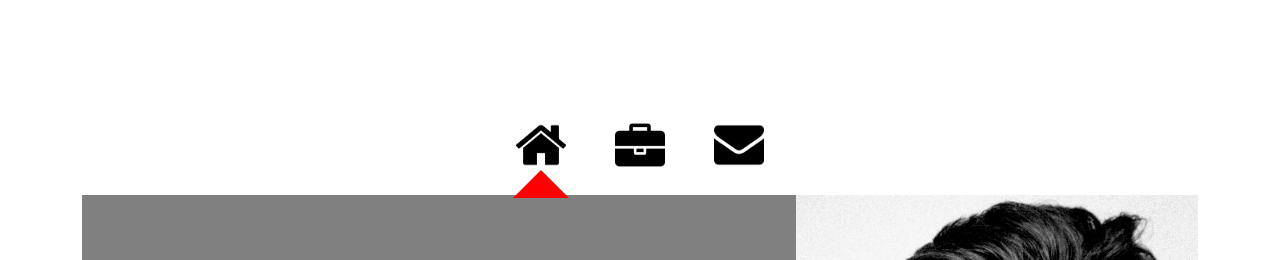
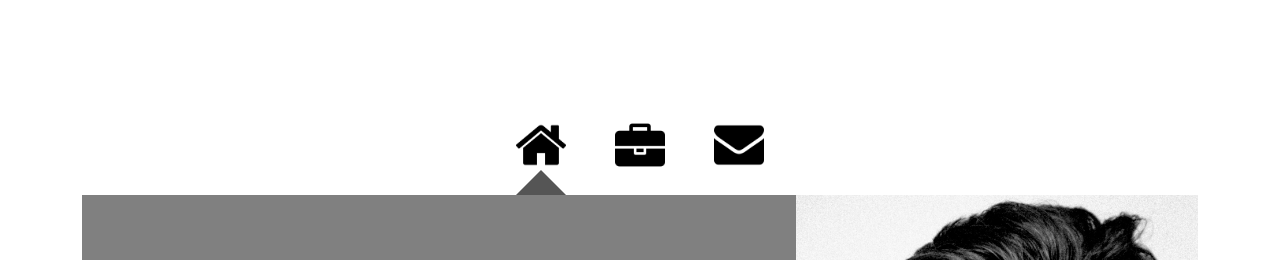
Before and after one commit to Adrian-Kosnik/personal-portfolio, a React (Create React App) app: page / in a window 1280 px wide. Shown: the top 260 px of the page. Built offline with nearby package versions, Linux system fonts and the light colour scheme.

Commit message:
fixed the pointer grow using transform scaleY, need to make sure it shrinks back down before page changes

```diff
--- a/src/App.css
+++ b/src/App.css
@@ -104,32 +104,25 @@
 #pointer {
   width: 0;
   height: 0;
-  /* border-left: 25px solid transparent;
-  border-right: 25px solid transparent;
-  border-bottom: 28px solid #555; */
-
-  border: 28px solid transparent;
-  border-top: 0px;
-  border-bottom: 28px solid red;
-
-  /* transition: .5s .5s, transform .5s;
-  left: 0;
-  transform: scaleY(0); */
-
-  opacity: 1;
-  transition: opacity 0.5s ease-out, border-bottom 0.5s ease-in;
+  border-left: 28px solid transparent;
+  border-right: 28px solid transparent;
+  border-bottom: 0px solid #555;
+  transform-origin: bottom center;
+  transform: scaleY(0);
+  transition: transform 0.6s ease-in-out;
+  z-index: -1;
 }
 
 #pointer.active {
-  border-bottom: 28px solid red;
-  /* transition: left .5s, transform .5s .5s; */
-  /* left: 200px; */
-  /* transform: scaleY(1); */
+  border-bottom: 28px solid #555;
+  transform: scaleY(1);
+  z-index: -1;
 }
 
 #pointer.not-active {
   border-bottom: 0px;
-  opacity: 0;
+  transform: scaleY(0);
+  transition: transform 0.6s ease-in-out
 }
 
 /* Navbar styling */
```
